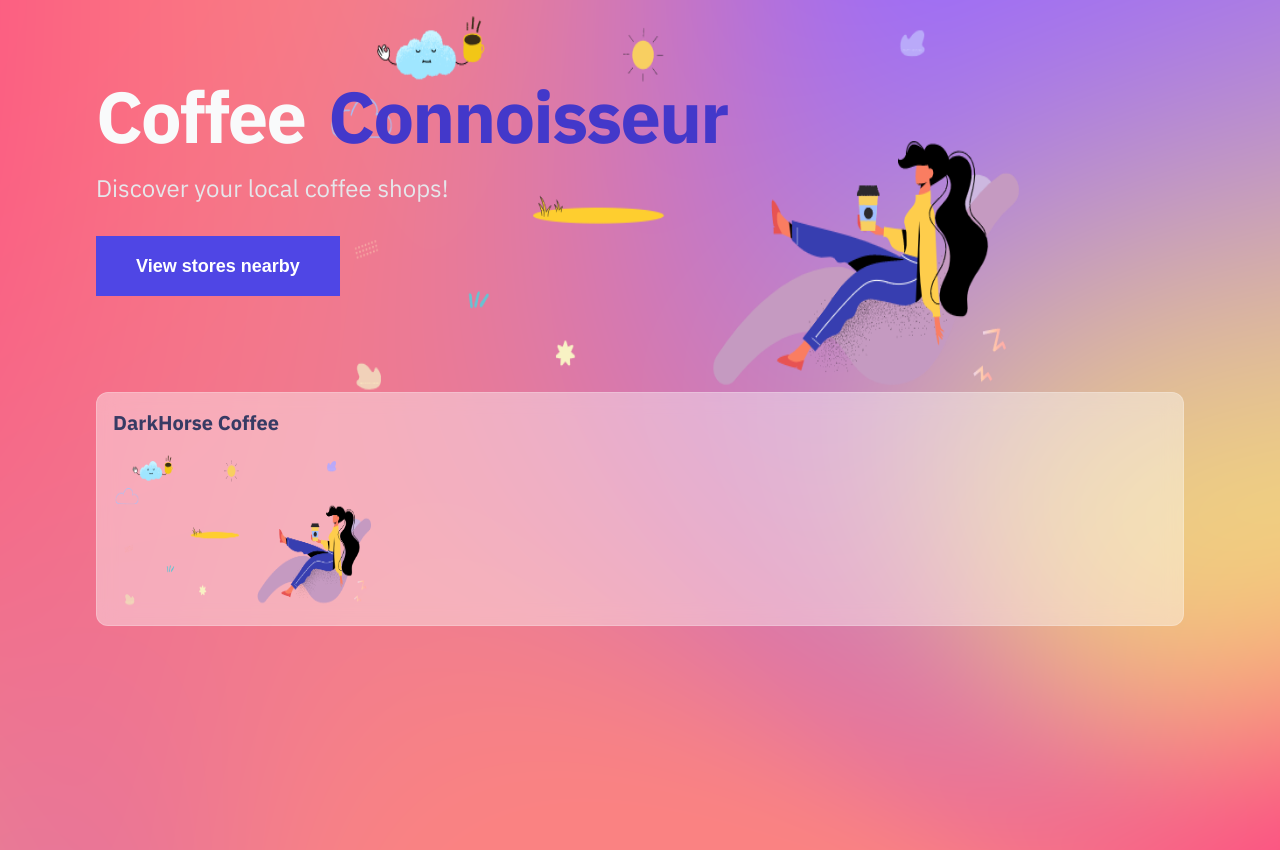
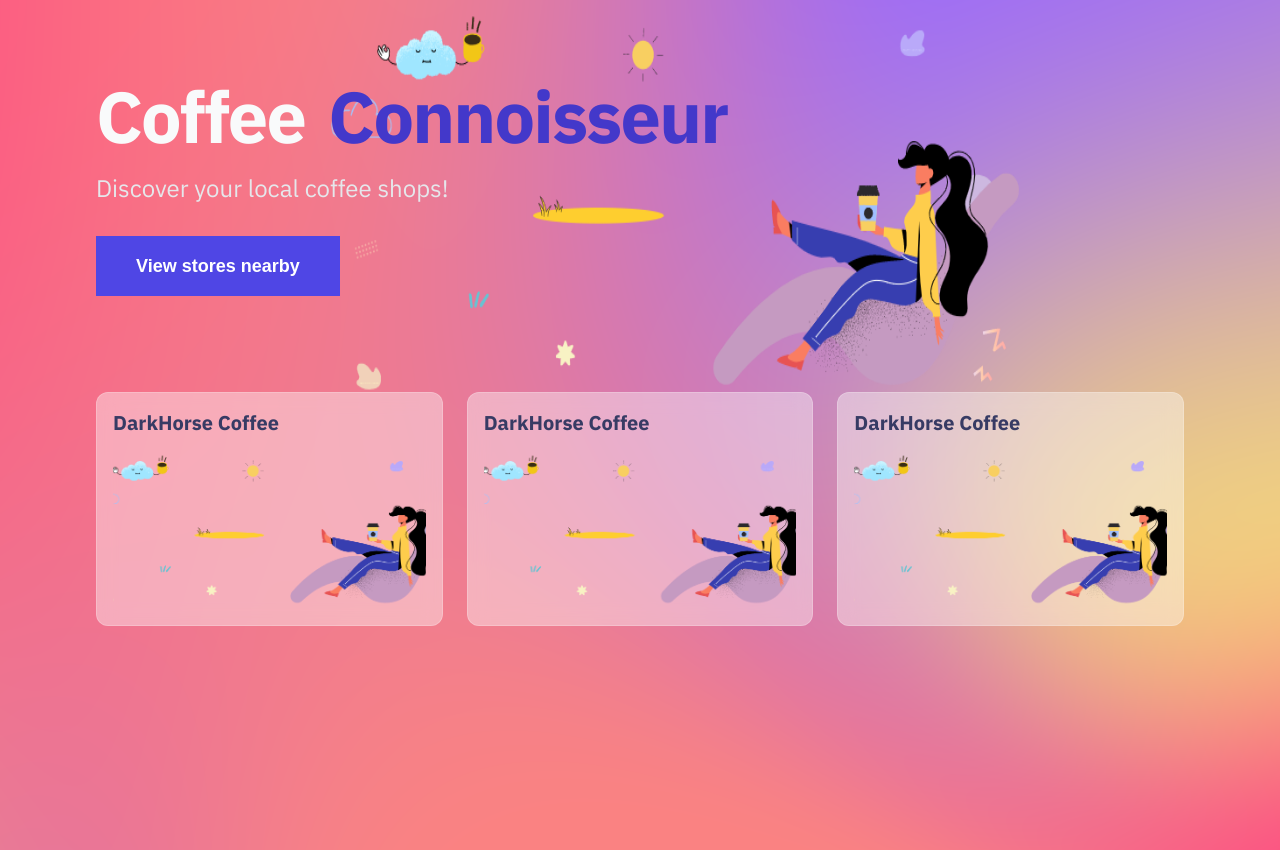
Before and after one commit to ThomasCode92/discover-coffee-stores, a Next.js app: page / in a window 1280 px wide. Built offline with nearby package versions, Linux system fonts and the light colour scheme.

Commit message:
Grid Layout for Card Component

```diff
--- a/components/Card.js
+++ b/components/Card.js
@@ -6,8 +6,7 @@ import styles from './Card.module.css';
 
 export default function Card({ name, imageUrl, href }) {
   return (
-    <Link href={href}>
-      <div className={cls('glass', styles.container)}>
+    <Link href={href} className={cls('glass', styles.container)}>
       <h2 className={styles['card-header']}>{name}</h2>
       <Image
         src={imageUrl}
@@ -16,7 +15,6 @@ export default function Card({ name, imageUrl, href }) {
         width={260}
         height={160}
       />
-      </div>
     </Link>
   );
 }
--- a/components/Card.module.css
+++ b/components/Card.module.css
@@ -8,16 +8,15 @@
 }
 
 .card-header {
-  text-overflow: ellipsis;
-  white-space: nowrap;
   font-size: 1.25rem /* 20px */;
   line-height: 1.75rem /* 28px */;
   font-weight: 800;
-  overflow: hidden;
-  width: 16rem /* 256px */;
 }
 
 .card-image {
+  object-fit: cover;
+  max-width: 100%;
   color: var(--text-white-100);
   border-radius: 0.75rem /* 12px */;
+  width: 100%;
 }
--- a/pages/index.js
+++ b/pages/index.js
@@ -28,11 +28,23 @@ export default function Home() {
           width={700}
           height={400}
         />
-        <Card
-          name="DarkHorse Coffee"
-          imageUrl="/images/hero-image.png"
-          href="/coffee-store/darkhorse-coffee"
-        />
+        <div className={styles['card-layout']}>
+          <Card
+            name="DarkHorse Coffee"
+            imageUrl="/images/hero-image.png"
+            href="/coffee-store/darkhorse-coffee"
+          />
+          <Card
+            name="DarkHorse Coffee"
+            imageUrl="/images/hero-image.png"
+            href="/coffee-store/darkhorse-coffee"
+          />
+          <Card
+            name="DarkHorse Coffee"
+            imageUrl="/images/hero-image.png"
+            href="/coffee-store/darkhorse-coffee"
+          />
+        </div>
       </main>
     </div>
   );
--- a/styles/Home.module.css
+++ b/styles/Home.module.css
@@ -16,6 +16,13 @@
 .hero-image {
   position: absolute;
   top: 0;
+}
+
+.card-layout {
+  display: grid;
+  grid-template-columns: repeat(1, minmax(20rem, 1fr));
+  column-gap: 1.5rem;
+  row-gap: 1.5rem;
 }
 
 /**
@@ -38,6 +45,10 @@
     margin-top: 3rem /* 48px */;
     padding-left: 1.5rem /* 24px */;
     padding-right: 1.5rem /* 24px */;
+  }
+
+  .card-layout {
+    grid-template-columns: repeat(2, minmax(20rem, 1fr));
   }
 }
 
@@ -67,4 +78,8 @@
     padding-left: 2rem /* 32px */;
     padding-right: 2rem /* 32px */;
   }
+
+  .card-layout {
+    grid-template-columns: repeat(3, minmax(20rem, 1fr));
+  }
 }
```
Lines whose indentation alone changed are shown as unchanged.
